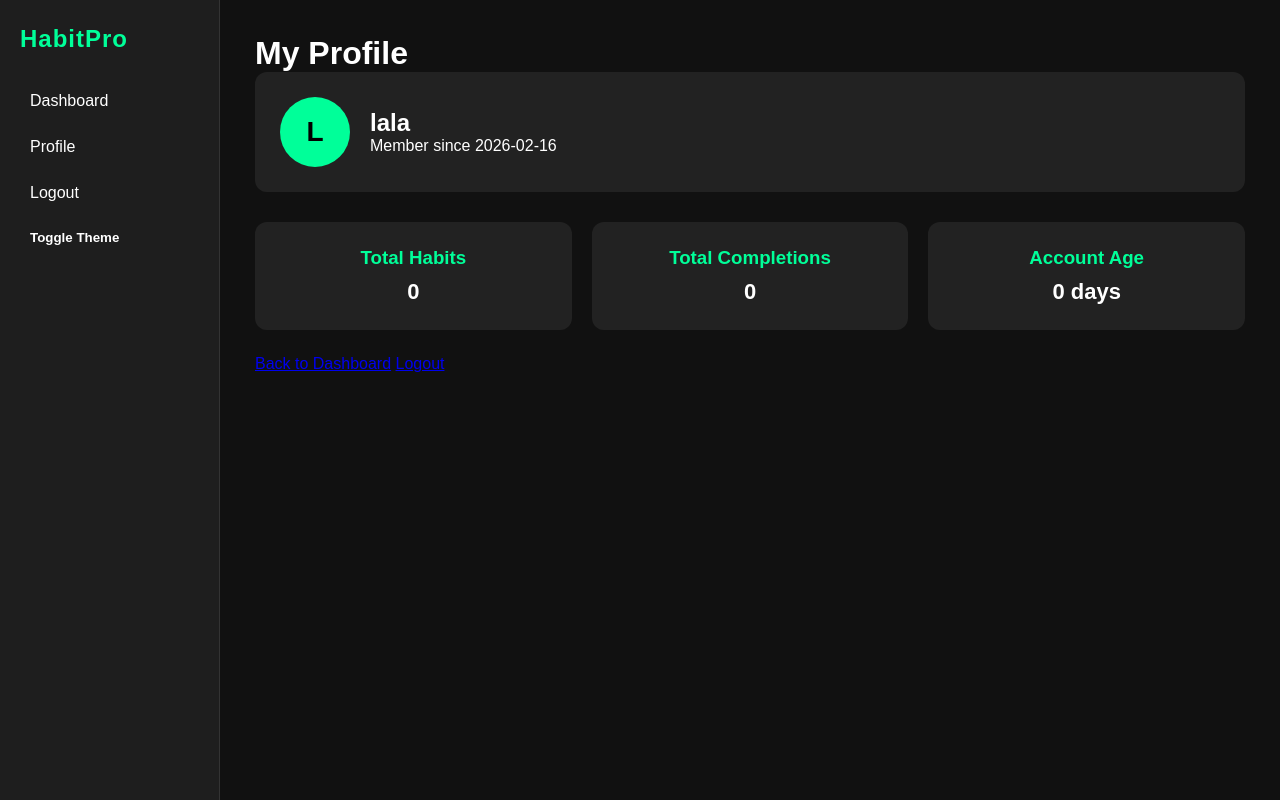
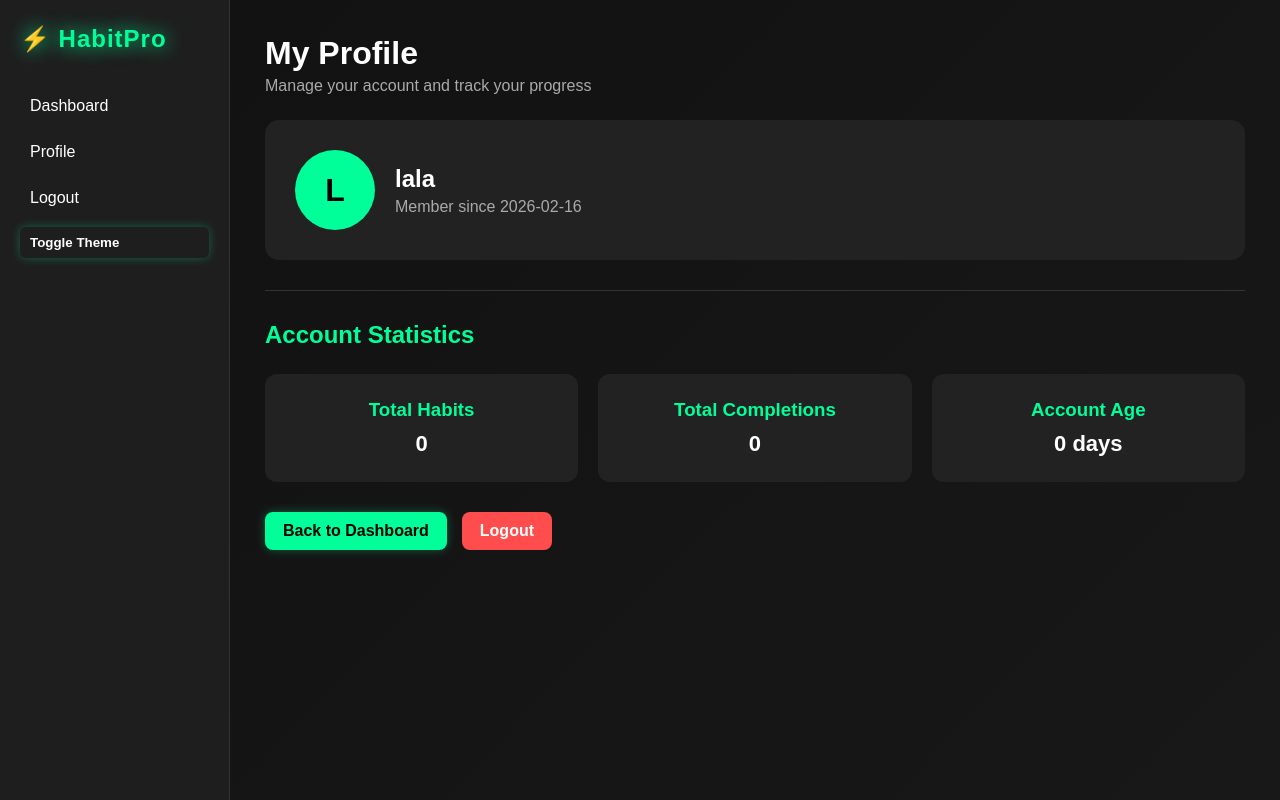
Before and after one commit to adhilgafoor00-stack/HabitPro, a Flask app: page /profile in a window 1280 px wide. Run offline with Flask 3, Linux system fonts and the light colour scheme; a user stored in the database is signed in; data comes from the database, SQL or seed files in the repository; data that the repository does not hold is empty.

Commit message:
css updeted

```diff
--- a/static/style.css
+++ b/static/style.css
@@ -4,21 +4,29 @@
     box-sizing:border-box;
 }
 
+/* ======================
+   BODY + BACKGROUND
+====================== */
 body {
     font-family: Arial, sans-serif;
-    background:#111;
+    background: linear-gradient(135deg, #111, #181818);
     color:white;
     transition:0.3s ease;
 }
 
+/* ======================
+   LAYOUT
+====================== */
 .layout {
     display:flex;
     min-height:100vh;
 }
 
-/* Sidebar */
+/* ======================
+   SIDEBAR
+====================== */
 .sidebar {
-    width:220px;
+    width:230px;
     background:#1e1e1e;
     padding:25px 20px;
     display:flex;
@@ -27,10 +35,17 @@ body {
 }
 
 .sidebar h2 {
-    margin-bottom:25px;
+    margin-bottom:30px;
     color:#00ff99;
     font-weight:bold;
     letter-spacing:1px;
+    animation:glow 2s infinite alternate;
+}
+
+/* Logo Glow Animation */
+@keyframes glow {
+    from { text-shadow:0 0 5px #00ff99; }
+    to { text-shadow:0 0 20px #00ff99; }
 }
 
 .sidebar a,
@@ -70,26 +96,33 @@ body {
 .add-form select {
     padding:10px;
     border:none;
-    border-radius:6px;
+    border-radius:8px;
     background:#222;
     color:white;
 }
 
+/* ======================
+   BUTTONS (Neon Glow)
+====================== */
 button {
     padding:10px 15px;
     border:none;
-    border-radius:6px;
+    border-radius:8px;
     background:#00ff99;
     font-weight:bold;
     cursor:pointer;
-    transition:0.2s ease;
+    transition:0.3s ease;
+    box-shadow:0 0 10px #00ff9950;
 }
 
 button:hover {
-    opacity:0.8;
+    box-shadow:0 0 20px #00ff99;
+    transform:translateY(-2px);
 }
 
-/* Stats */
+/* ======================
+   STATS CARDS
+====================== */
 .stats {
     display:flex;
     gap:20px;
@@ -187,36 +261,14 @@ button:hover {
     padding:10px;
     margin:12px 0;
     border:none;
-    border-radius:6px;
+    border-radius:8px;
     background:#111;
     color:white;
 }
 
-/* Profile */
-.profile-card {
-    display:flex;
-    align-items:center;
-    gap:20px;
-    background:#222;
-    padding:25px;
-    border-radius:12px;
-    margin-bottom:30px;
-}
-
-.profile-avatar {
-    width:70px;
-    height:70px;
-    background:#00ff99;
-    color:black;
-    font-size:28px;
-    font-weight:bold;
-    display:flex;
-    align-items:center;
-    justify-content:center;
-    border-radius:50%;
-}
-
-/* Light Mode */
+/* ======================
+   LIGHT MODE
+====================== */
 .light-mode {
     background:#f4f4f4;
     color:black;
@@ -236,14 +287,108 @@ button:hover {
     color:black;
 }
 
-/* Responsive */
+/* ======================
+   RESPONSIVE
+====================== */
 @media(max-width:768px){
-    .layout{flex-direction:column;}
-    .sidebar{
+    .layout { flex-direction:column; }
+    .sidebar {
         width:100%;
         flex-direction:row;
         justify-content:space-around;
     }
-    .stats{flex-direction:column;}
-    .add-form{flex-direction:column;}
+    .stats { flex-direction:column; }
+    .add-form { flex-direction:column; }
 }
+/* ======================
+   PROFILE PAGE
+====================== */
+
+.page-header {
+    margin-bottom:25px;
+}
+
+.subtitle {
+    color:#aaa;
+    margin-top:5px;
+}
+
+.profile-card {
+    display:flex;
+    align-items:center;
+    gap:20px;
+    background:#222;
+    padding:30px;
+    border-radius:14px;
+    margin-bottom:30px;
+    transition:0.3s ease;
+}
+
+.profile-card:hover {
+    box-shadow:0 0 20px #00ff9930;
+    transform:translateY(-3px);
+}
+
+.profile-avatar {
+    width:80px;
+    height:80px;
+    background:#00ff99;
+    color:black;
+    font-size:32px;
+    font-weight:bold;
+    display:flex;
+    align-items:center;
+    justify-content:center;
+    border-radius:50%;
+}
+
+.profile-info h2 {
+    margin-bottom:5px;
+}
+
+.joined-date {
+    color:#aaa;
+}
+
+.section-divider {
+    height:1px;
+    background:#333;
+    margin:30px 0;
+}
+
+.section-title {
+    margin-bottom:15px;
+    color:#00ff99;
+}
+
+.profile-actions {
+    margin-top:30px;
+    display:flex;
+    gap:15px;
+}
+
+.btn {
+    padding:10px 18px;
+    border-radius:8px;
+    background:#00ff99;
+    color:black;
+    text-decoration:none;
+    font-weight:bold;
+    transition:0.3s ease;
+    box-shadow:0 0 10px #00ff9950;
+}
+
+.btn:hover {
+    box-shadow:0 0 20px #00ff99;
+    transform:translateY(-2px);
+}
+
+.btn.danger {
+    background:#ff4d4d;
+    color:white;
+    box-shadow:none;
+}
+
+.btn.danger:hover {
+    background:#ff3333;
+}
--- a/templates/profile.html
+++ b/templates/profile.html
@@ -10,7 +10,7 @@
 
     <!-- Sidebar -->
     <div class="sidebar">
-        <h2>HabitPro</h2>
+        <h2>⚡ HabitPro</h2>
         <a href="/dashboard">Dashboard</a>
         <a href="/profile" class="active">Profile</a>
         <a href="/logout">Logout</a>
@@ -20,21 +20,33 @@
     <!-- Main Content -->
     <div class="main">
 
-        <h1>My Profile</h1>
+        <div class="page-header">
+            <h1>My Profile</h1>
+            <p class="subtitle">Manage your account and track your progress</p>
+        </div>
 
         <!-- Profile Card -->
         <div class="profile-card">
+
             <div class="profile-avatar">
                 {{ user.username[0] | upper }}
             </div>
 
             <div class="profile-info">
                 <h2>{{ user.username }}</h2>
-                <p class="joined-date">Member since {{ user.created_at }}</p>
+                <p class="joined-date">
+                    Member since {{ user.created_at }}
+                </p>
             </div>
+
         </div>
 
+        <!-- Divider -->
+        <div class="section-divider"></div>
+
         <!-- Account Stats -->
+        <h2 class="section-title">Account Statistics</h2>
+
         <div class="stats profile-stats">
 
             <div class="card">
```
Also changed, not shown: other parts of static/style.css (+71 -20 lines).
